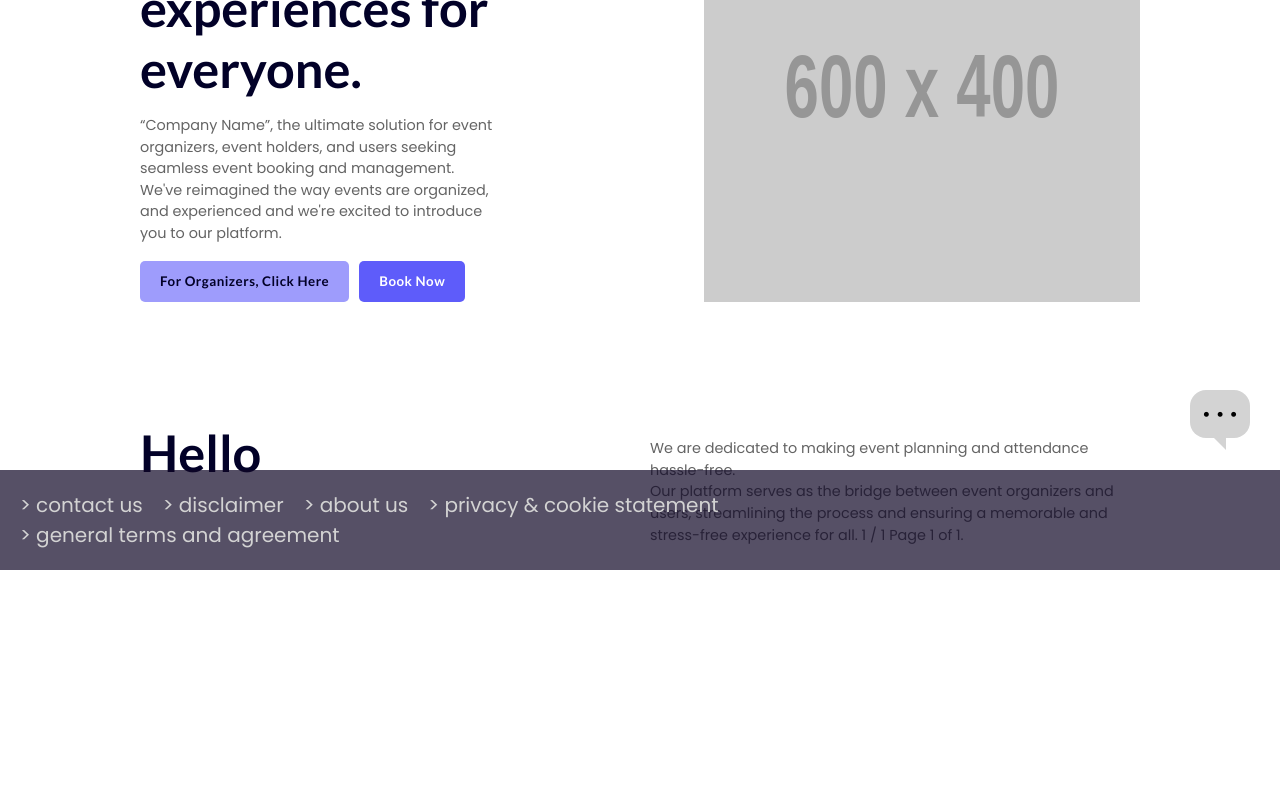
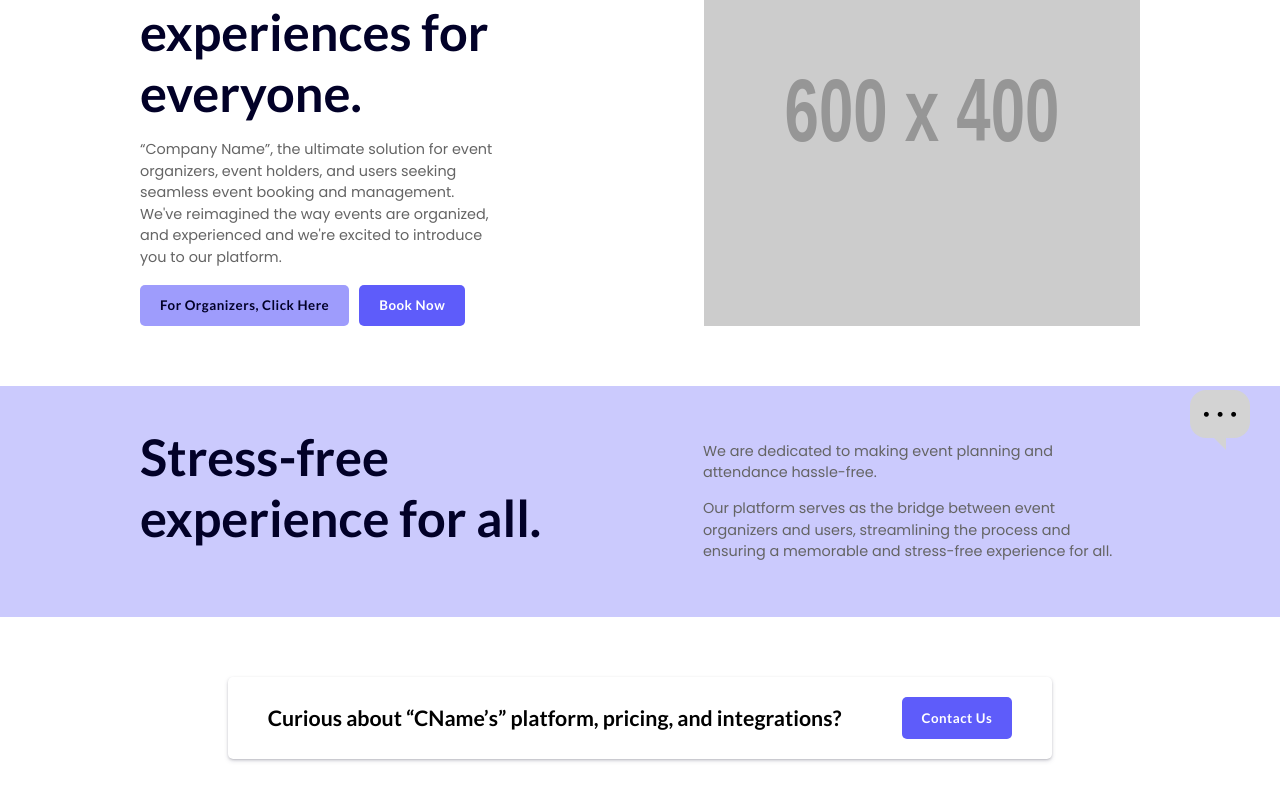
Before and after one commit to kramzer22/capstone-event-booking-app, a React (Vite) app: page / in a window 1280 px wide. Shown: the part 230-1030 px from the top of the page. Before the commit the page ends 800 px from the top, so only its background shows below. Built offline with nearby package versions, Linux system fonts and the light colour scheme.

Commit message:
Updated file: AboutUs.jsx

```diff
--- a/src/App.css
+++ b/src/App.css
@@ -1,4 +1,4 @@
-.app-container {
+/* .app-container {
   display: flex;
   flex-direction: column;
   align-items: center;
@@ -11,4 +11,4 @@
   overflow: hidden;
 
   z-index: -1;
-}
+} */
--- a/src/App.jsx
+++ b/src/App.jsx
@@ -29,7 +29,7 @@ function App() {
       <AboutUs />
       {displayContent}
       <InstantMessaging />
-      <Footer />
+      {/* <Footer />  */}
     </div>
   );
 }
--- a/src/Pages/AboutUs.jsx
+++ b/src/Pages/AboutUs.jsx
@@ -35,20 +35,30 @@ function AboutUs() {
         </div>
       </div>
 
-      <div className="about-container">
-        <div className="about-description">
-          <h2>Hello</h2>
+      <div className="section-container">
+        <div className="section-details">
+          <div className="section-description">
+            <h2>Stress-free experience for all.</h2>
           </div>
-        <div className="about-paragraph">
+
+          <div className="section-paragraph">
             <p>
               We are dedicated to making event planning and attendance
-            hassle-free.{" "}
+              hassle-free.
             </p>
             <p>
               Our platform serves as the bridge between event organizers and
               users, streamlining the process and ensuring a memorable and
-            stress-free experience for all. 1 / 1 Page 1 of 1.
+              stress-free experience for all.
             </p>
+          </div>
+        </div>
+      </div>
+
+      <div className="ad-ctr">
+        <div className="ad-details">
+          <h5>Curious about “CName’s” platform, pricing, and integrations?</h5>
+          <button className="ad-btn">Contact Us</button>
         </div>
       </div>
     </div>
--- a/src/Pages/CSS/AboutUs.css
+++ b/src/Pages/CSS/AboutUs.css
@@ -149,3 +149,75 @@ small {
   max-width: 100%;
   flex: 0 0 50%;
 }
+
+/* start of section */
+.section-container {
+  background-color: #9e9cfc87;
+  display: flex;
+  justify-content: space-around;
+  align-items: center;
+  padding: 2em 7em;
+  width: 100%;
+  max-width: 100%;
+  /* flex: 0 0 45%; */
+}
+
+.section-details {
+  display: flex;
+  flex-direction: row;
+  align-content: center;
+  width: 100%;
+  max-width: 100%;
+  gap: 5em;
+}
+
+.section-description {
+  width: 500px;
+  max-width: 100%;
+  color: var(--text);
+}
+
+.section-paragraph {
+  display: flex;
+  flex-direction: column;
+  align-items: center;
+  gap: 1em;
+  padding: 1em;
+  width: 500px;
+  max-width: 100%;
+
+  color: var(--text2);
+  font-size: 0.9rem;
+  line-height: 1.5;
+}
+
+/* start of ad container */
+.ad-ctr {
+  display: flex;
+  flex-direction: row;
+  padding: 3em;
+  justify-content: space-around;
+}
+
+.ad-details {
+  display: flex;
+  align-items: center;
+  gap: 3em;
+  padding: 1em 2em;
+  border-radius: 5px;
+  box-shadow: rgba(50, 50, 93, 0.25) 0px 2px 5px -1px, rgba(0, 0, 0, 0.3) 0px 1px 3px -1px;
+}
+
+.ad-btn {
+  padding: 0.8rem 1.5em;
+  width: fit-content;
+  cursor: pointer;
+  border: none;
+  border-radius: 5px;
+
+  font-weight: bold;
+  font-family: "Lato";
+  letter-spacing: 0.5px;
+  color: var(--background);
+  background-color: var(--primary);
+}
--- a/src/index.css
+++ b/src/index.css
@@ -1,5 +1,73 @@
+/* Google Font Family */
+@import url("https://fonts.googleapis.com/css?family=Lato:700|Poppins:400");
+
+/* reset */
 * {
+  margin: 0;
   padding: 0;
-  margin: 0;
   box-sizing: border-box;
 }
+
+/* Font Color */
+:root {
+  --text: #020128;
+  --text2: #646464;
+  --background: #ffffff;
+  --primary: #5e5cfa;
+  --secondary: #9e9cfc;
+  --accent: #0906c6;
+}
+:root[data-theme="dark"] {
+  --text: #d9d7fe;
+  --text2: #646464;
+  --background: #000000;
+  --primary: #0805a3;
+  --secondary: #050363;
+  --accent: #3c39f9;
+}
+
+/* Body */
+body {
+  font-size: 20px;
+  font-family: "Poppins";
+  font-weight: 400;
+}
+
+/* text heading */
+h1,
+h2,
+h3,
+h4,
+h5 {
+  font-family: "Lato";
+  font-weight: 700;
+}
+
+html {
+  font-size: 100%;
+} /* 16px */
+
+/* Font Size fixed-standard */
+h1 {
+  font-size: 4.21rem; /* 67.36px */
+}
+
+h2 {
+  font-size: 3.158rem; /* 50.56px */
+}
+
+h3 {
+  font-size: 2.369rem; /* 37.92px */
+}
+
+h4 {
+  font-size: 1.777rem; /* 28.48px */
+}
+
+h5 {
+  font-size: 1.333rem; /* 21.28px */
+}
+
+small {
+  font-size: 0.75rem; /* 12px */
+}
```
Lines whose indentation alone changed are shown as unchanged.
